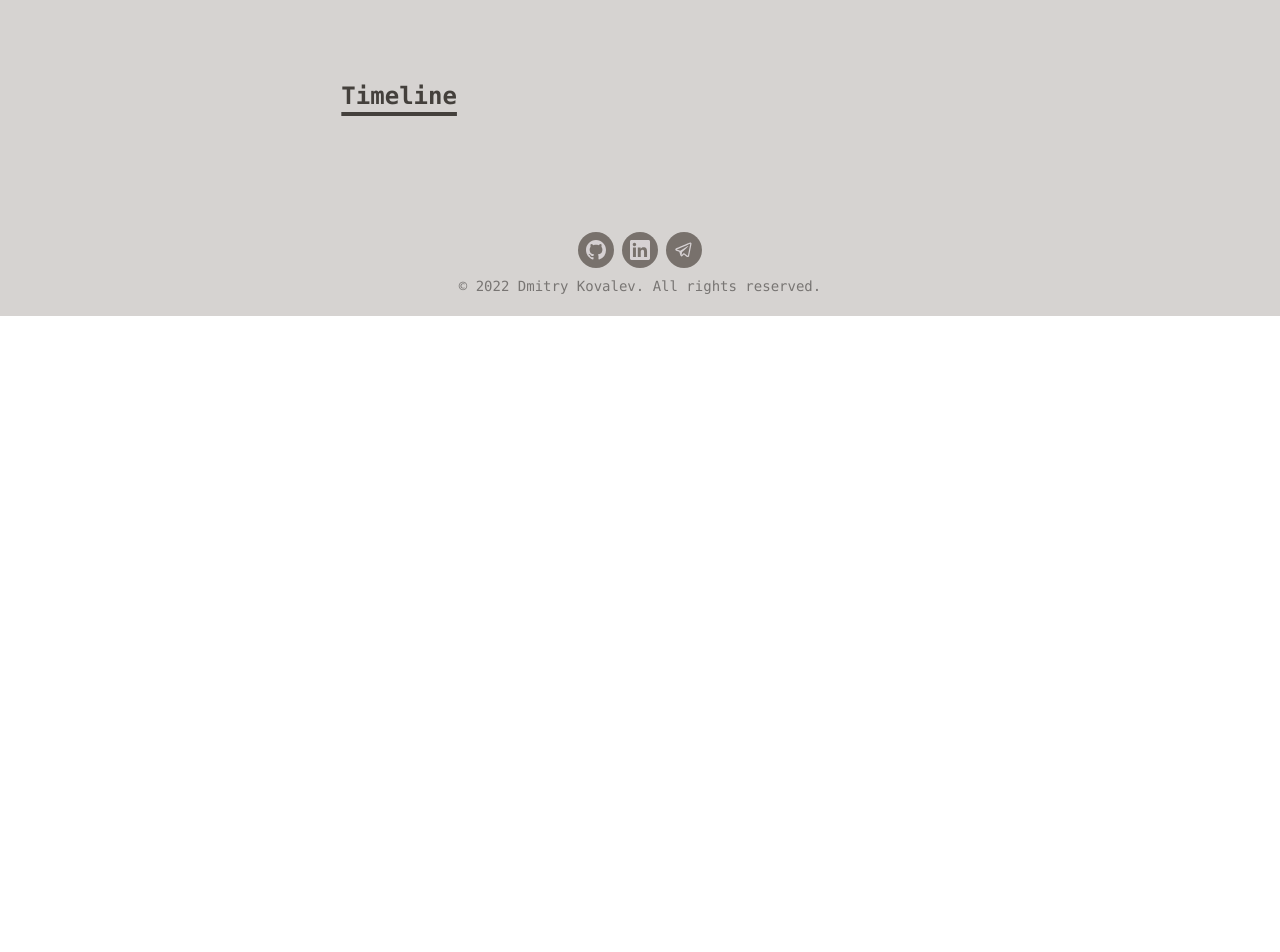
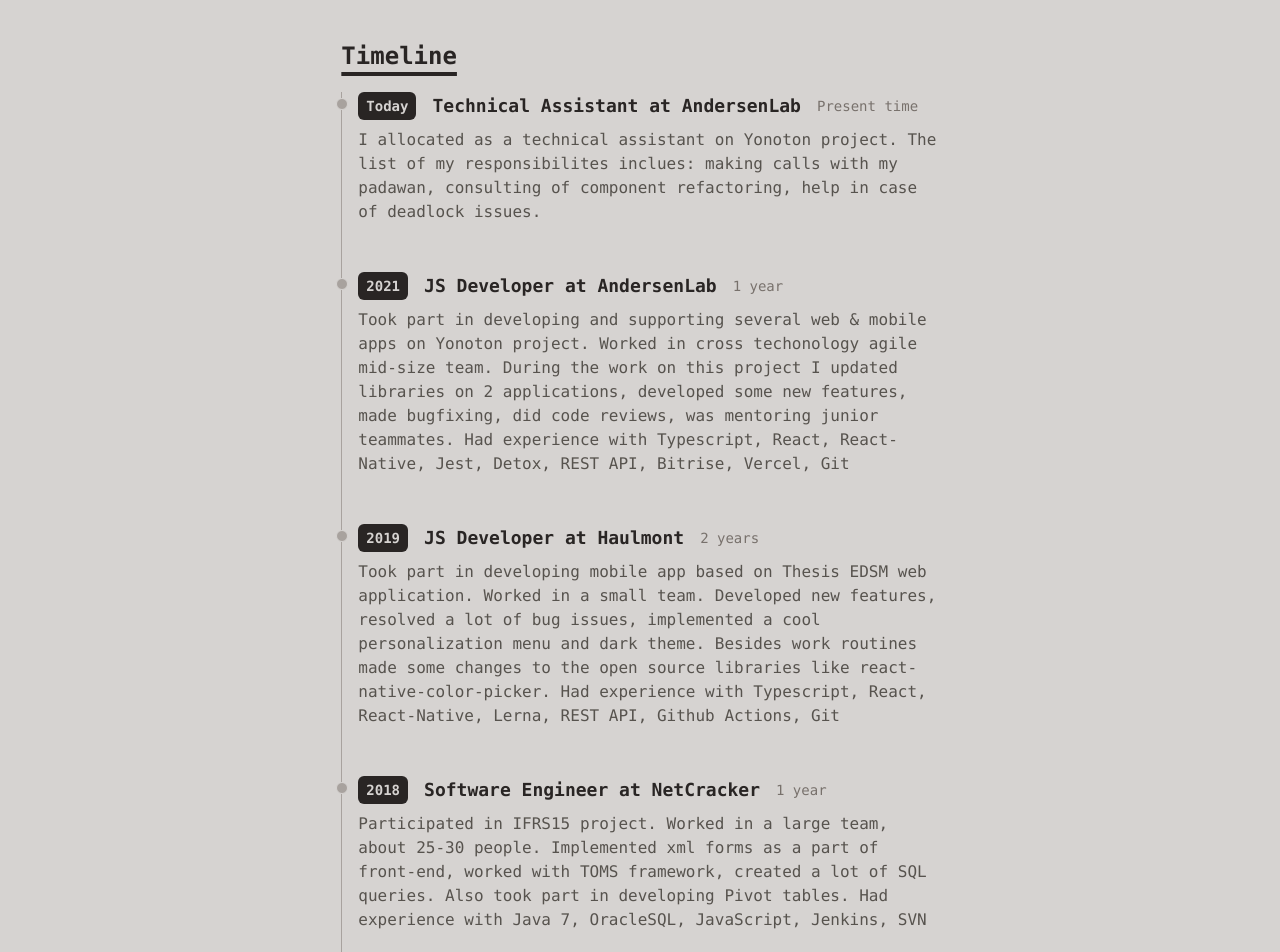
Before and after one commit to dmko1610/dmko1610.github.io, a React (Vite) app: page / in a window 1280 px wide. Shown: the part 960-1912 px from the top of the page. Before the commit the page ends 1276 px from the top, so only its background shows below. Built offline with nearby package versions, Linux system fonts and the light colour scheme.

Commit message:
see below added new tab redirection from footer icons added new info for timeline added TimelineItem component

```diff
--- a/src/components/Footer.tsx
+++ b/src/components/Footer.tsx
@@ -3,9 +3,14 @@
   const renderIcon = (url: string, imgSrc: string, alt: string) => {
     return (
       <a
+        target="_blank"
+        rel="noreferrer noopener"
         href={url}
         className="bg-stone-500 p-2 rounded-full">
-        <img className="w-5 w-5 fill-current" src={imgSrc} alt={alt} />
+        <img
+          className="w-5 w-5 fill-current"
+          src={imgSrc}
+          alt={alt} />
       </a>
     )
   }
--- a/src/components/Portfolio.tsx
+++ b/src/components/Portfolio.tsx
@@ -5,8 +5,8 @@
         <div className="flex justify-center">
           <img className="mt-10" src="./fence.svg" alt="fence" />
         </div>
-        <p className="text-3xl my-10">
-          Section is under reconstruction! Please scroll down!
+        <p className="text-2xl font-bold my-10">
+          Section is under construction! Please scroll down!
         </p>
       </div>
     </div>
--- a/src/components/Timeline.tsx
+++ b/src/components/Timeline.tsx
@@ -1,16 +1,27 @@
+import timeline, { TimelineItemType } from "../data/timeline"
+import TimelineItem from "./TimelineItem"
+
+const sortCb = (itemA: TimelineItemType, itemB: TimelineItemType) => (itemB.id - itemA.id)
+
 export default function Timeline() {
   return (
     <div className="flex flex-col md:flex-row justify-center my-20">
       <div className="w-full md:w-7/12">
-        <h1 className="text-2xl font-bold underline underline-offset-8 decoration-4 text-stone-700 mb-5">
+        <h1 className="text-2xl font-bold underline underline-offset-8 decoration-4 text-stone-800 mb-5">
           Timeline
         </h1>
-        <ol>
-
+        <ol className="flex flex-col relative border-l border-stone-400">
+          {timeline.sort(sortCb).map((item) => {
+            return (
+              <TimelineItem
+                key={item.id}
+                year={item.year}
+                title={item.title}
+                duration={item.duration}
+                details={item.details} />
+            )
+          })}
         </ol>
-        <ol></ol>
-        <ol></ol>
-        <ol></ol>
       </div>
     </div>
   )
--- a/src/components/TimelineItem.tsx
+++ b/src/components/TimelineItem.tsx
@@ -1,3 +1,21 @@
-export default function TimelineItem() {
-  return (<></>)
+interface IProps {
+  year: number;
+  title: string;
+  duration: string;
+  details: string;
 }
+
+export default function TimelineItem(props: IProps) {
+  const { year, title, duration, details } = props
+  return (
+    <li className="mb-10 ml-4">
+      <div className="absolute w-3 h-3 rounded-full bg-stone-400 mt-1.5 -left-1.5 border border-stone-300" />
+      <div className="flex flex-wrap gap-4 flex-row items-center justify-start text-xs md:text-sm">
+        <span className="inline-block px-2 py-1 font-semibold text-stone-300 bg-stone-800 rounded-md">{year}</span>
+        <h3 className="text-lg font-semibold text-stone-800">{title}</h3>
+        <p className="text-sm my-1 font-normal text-stone-500 leading-none ">{duration}</p>
+      </div>
+      <p className="my-2 text-base font-normal text-stone-600">{details}</p>
+    </li>
+  )
+}
--- a/src/data/timeline.ts
+++ b/src/data/timeline.ts
@@ -1,41 +1,64 @@
+export type TimelineItemType = {
+  id: number;
+  year: number | string;
+  title: string;
+  duration: string;
+  details: string;
+}
+
 export default [
   {
+    id: 1,
     year: 2016,
-    title: "Junior Software Engineer at NetCracker",
+    title: "Jr. Software Engineer at NetCracker",
     duration: "2 years",
     details:
       `Worked on the Enterprise Resource Planning department.
       Took part in several internal projects.
-      Had experience with Java 7, OracleSQL, Jenkins, SVN.`,
+      Had experience with Java 7, OracleSQL, Jenkins, SVN`,
   },
   {
+    id: 2,
     year: 2018,
     title: "Software Engineer at NetCracker",
     duration: "1 year",
     details:
-      `Participated in IFRS15 project. During the work on this project, was implementing xml forms,
-      working with TOMS framework, creating SQL queries. Also took part in developing Pivot tables.
-      Had experience with Java 7, OracleSQL, JavaScript, Jenkins, SVN.`,
+      `Participated in IFRS15 project. Worked in a large team, about 25-30 people.
+      Implemented xml forms as a part of front-end, worked with TOMS framework, created a lot of SQL queries.
+      Also took part in developing Pivot tables.
+      Had experience with Java 7, OracleSQL, JavaScript, Jenkins, SVN`,
   },
   {
+    id: 3,
     year: 2019,
     title: "JS Developer at Haulmont",
     duration: "2 years",
     details:
-      ``,
+      `Took part in developing mobile app based on Thesis EDSM web application.
+      Worked in a small team. Developed new features, resolved a lot of bug issues,
+      implemented a cool personalization menu and dark theme. Besides work routines made some changes
+      to the open source libraries like react-native-color-picker.
+      Had experience with Typescript, React, React-Native, Lerna, REST API, Github Actions, Git`,
   },
   {
+    id: 4,
     year: 2021,
-    title: "Software Engineer at NetCracker",
+    title: "JS Developer at AndersenLab",
     duration: "1 year",
     details:
-      ``,
+      `Took part in developing and supporting several web & mobile apps on Yonoton project.
+      Worked in cross techonology agile mid-size team. During the work on this project I updated libraries on 2 applications,
+      developed some new features, made bugfixing, did code reviews, was mentoring junior teammates.
+      Had experience with Typescript, React, React-Native, Jest, Detox, REST API, Bitrise, Vercel, Git`,
   },
   {
-    year: 2022,
-    title: "Software Engineer at NetCracker",
-    duration: "1 year",
+    id: 5,
+    year: "Today",
+    title: "Technical Assistant at AndersenLab",
+    duration: "Present time",
     details:
-      ``,
+      `I allocated as a technical assistant on Yonoton project.
+      The list of my responsibilites inclues: making calls with my padawan, consulting of component refactoring,
+      help in case of deadlock issues.`,
   }
 ]
```
